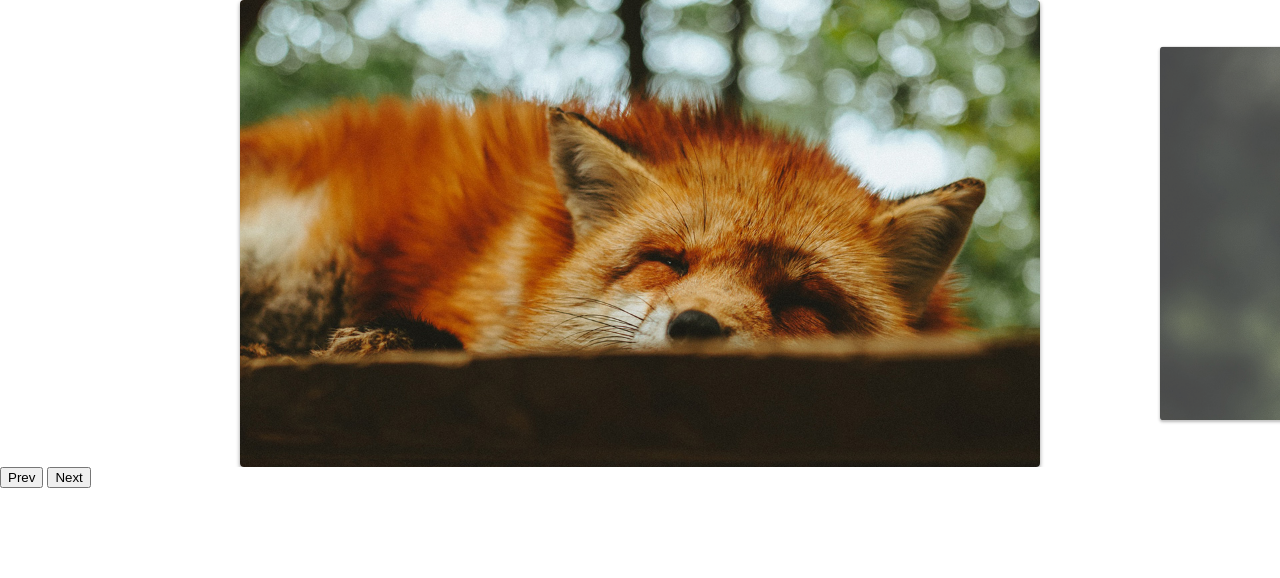
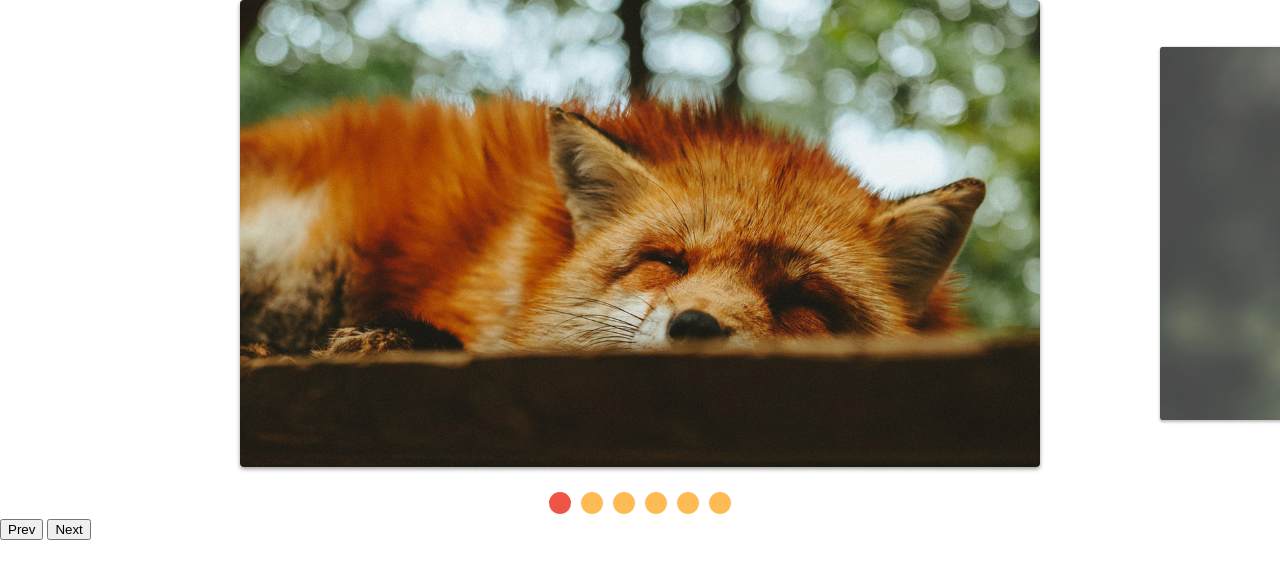
Before and after one commit to AndersonNiz/slide, a plain HTML site: page index.html in a window 1280 px wide. Drawn offline with Linux system fonts and the light colour scheme.

Commit message:
paginacao

```diff
--- a/css/style.css
+++ b/css/style.css
@@ -42,3 +42,24 @@ img {
   opacity: 1;
   transform: scale(1);
 }
+[data-control="slide"] {
+  display: flex;
+  justify-content: center;
+  margin-top: 20px;
+}
+
+[data-control="slide"] li a {
+  display: block;
+  margin: 5px;
+  width: 22px;
+  height: 22px;
+  background-color: #fb5;
+  border-radius: 50%;
+  overflow: hidden;
+  text-indent: -9999px;
+}
+
+[data-control="slide"] li.active a,
+[data-control="slide"] li a:hover {
+  background: #e54;
+}
--- a/js/script.js
+++ b/js/script.js
@@ -4,3 +4,4 @@ const slide = new SlideNav(".slide", ".slide-wrapper");
 
 slide.init();
 slide.addArrow(".prev", ".next");
+slide.addControl();
--- a/js/slide.js
+++ b/js/slide.js
@@ -6,6 +6,7 @@ export default class Slide {
     this.wrapper = document.querySelector(wrapper);
     this.dist = { finalPosition: 0, startX: 0, movement: 0 };
     this.activeClass = "active";
+    this.changeEvent = new Event("changeEvent");
   }
 
   transition(active) {
@@ -99,6 +100,7 @@ export default class Slide {
     this.slidesIndexNav(index);
     this.dist.finalPosition = activeSlide.position;
     this.changeActiveClass();
+    this.wrapper.dispatchEvent(this.changeEvent);
   }
 
   changeActiveClass() {
@@ -148,6 +150,10 @@ export default class Slide {
 }
 
 export class SlideNav extends Slide {
+  constructor(slide, wrapper) {
+    super(slide, wrapper);
+    this.bindControlEvents();
+  }
   addArrow(prev, next) {
     this.prevElement = document.querySelector(prev);
     this.nextElement = document.querySelector(next);
@@ -158,4 +164,46 @@ export class SlideNav extends Slide {
     this.prevElement.addEventListener("click", this.activePrevSlide);
     this.nextElement.addEventListener("click", this.activeNextSlide);
   }
+
+  createControl() {
+    const control = document.createElement("ul");
+    control.dataset.control = "slide";
+    this.slideArray.forEach((item, index) => {
+      control.innerHTML += `<li><a href='#slide${index + 1}'>${
+        index + 1
+      }</a></li>`;
+    });
+    this.wrapper.appendChild(control);
+    return control;
+  }
+
+  eventControl(item, index) {
+    item.addEventListener("click", (event) => {
+      event.preventDefault();
+      this.changeSlide(index);
+      this.activeControlItem();
+    });
+    this.wrapper.addEventListener("changeEvent", this.activeControlItem);
+  }
+
+  activeControlItem() {
+    this.controlArray.forEach((item) =>
+      item.classList.remove(this.activeClass)
+    );
+    this.controlArray[this.index.active].classList.add(this.activeClass);
+  }
+
+  addControl(customControl) {
+    this.control =
+      document.querySelector(customControl) || this.createControl();
+    this.controlArray = [...this.control.children];
+    console.log(this.controlArray);
+    this.activeControlItem();
+    this.controlArray.forEach(this.eventControl);
+  }
+
+  bindControlEvents() {
+    this.eventControl = this.eventControl.bind(this);
+    this.activeControlItem = this.activeControlItem.bind(this);
+  }
 }
```
